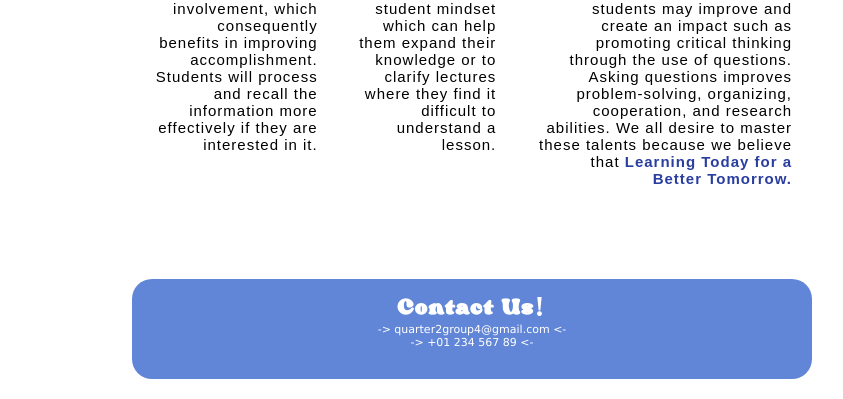
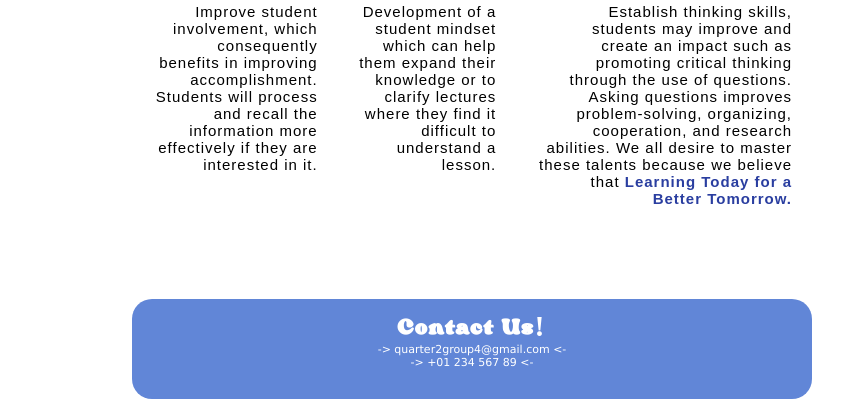
Before and after one commit to janmashh/EduTalk, a plain HTML site: page index.html in a window 1280 px wide. Shown: the part 1621-2020 px from the top of the page, without its empty margins (168-1011 px from the left). Drawn offline with Linux system fonts and the light colour scheme.

Commit message:
Update style.css

```diff
--- a/style.css
+++ b/style.css
@@ -209,7 +209,7 @@ header::after {
     top: 115%;
     width: 100%;
     text-align: right;
-    margin-top: 540px;
+    margin-top: 560px;
     padding: 0 300px;
 }
 
@@ -269,7 +269,7 @@ header::after {
     top: 115%;
     width: 100%;
     text-align: center;
-    margin-top: 980px;
+    margin-top: 1000px;
     padding: 0 300px;
 }
 
```
